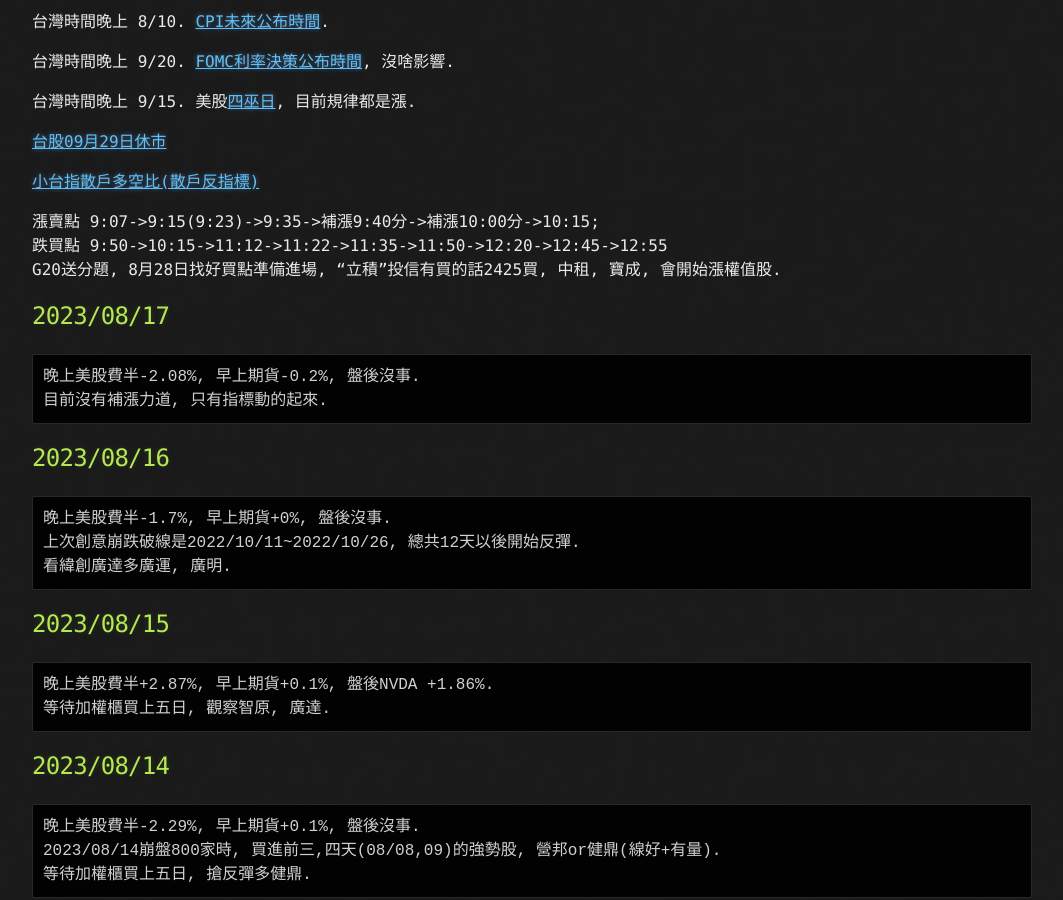
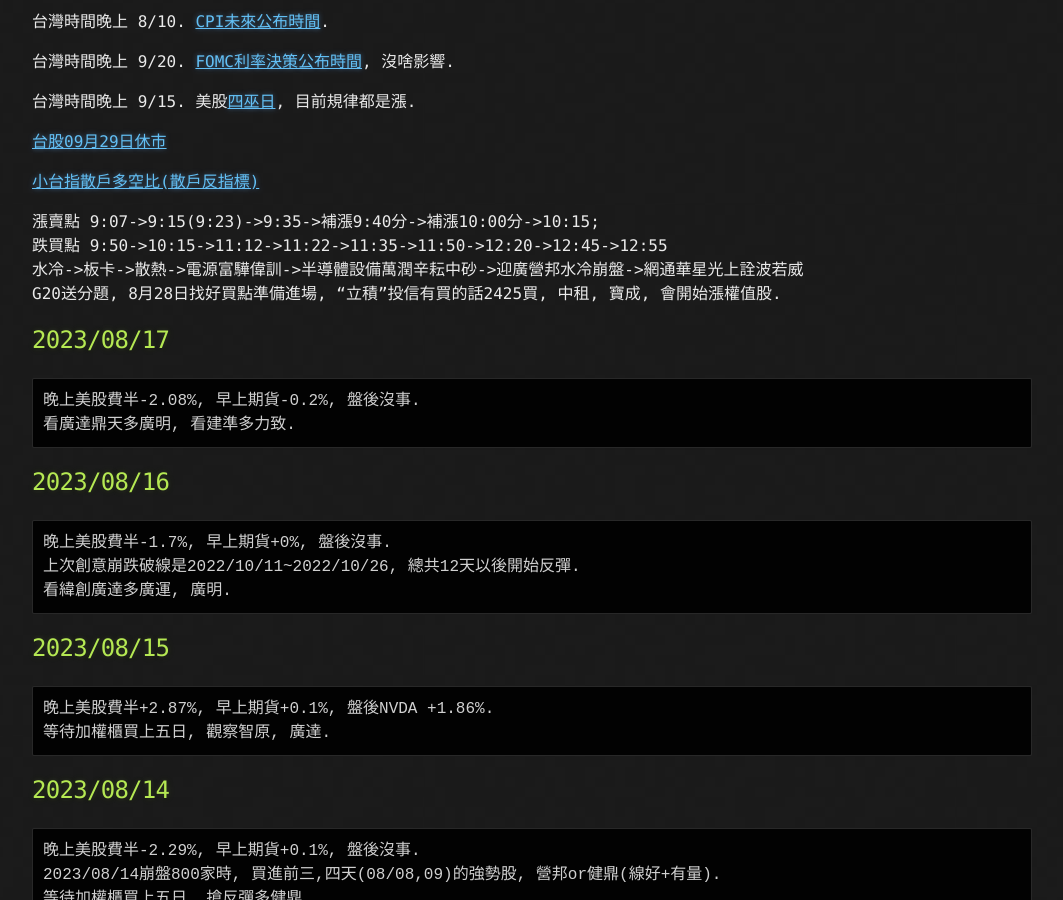
Before and after one commit to lepg5487/Stock_God, a Jekyll site: the page built from index.md, in a window 1280 px wide and 900 px high, scrolled down 328 px. Shown: the whole window, without its empty margins (108-1171 px from the left). Built offline with Jekyll 4.4.1, drawn with Linux system fonts in a browser that asks for light colours; our own code applies the rules of GitHub Pages for plain Markdown files.

Commit message:
Update index.md

````diff
--- a/index.md
+++ b/index.md
@@ -18,12 +18,13 @@
 
 漲賣點 9:07->9:15(9:23)->9:35->補漲9:40分->補漲10:00分->10:15;
 跌買點 9:50->10:15->11:12->11:22->11:35->11:50->12:20->12:45->12:55
+水冷->板卡->散熱->電源富驊偉訓->半導體設備萬潤辛耘中砂->迎廣營邦水冷崩盤->網通華星光上詮波若威
 G20送分題, 8月28日找好買點準備進場, "立積"投信有買的話2425買, 中租, 寶成, 會開始漲權值股.
 
 ## 2023/08/17
 ```
 晚上美股費半-2.08%, 早上期貨-0.2%, 盤後沒事.
-目前沒有補漲力道, 只有指標動的起來.
+看廣達鼎天多廣明, 看建準多力致.
 ```
 
 ## 2023/08/16
````
